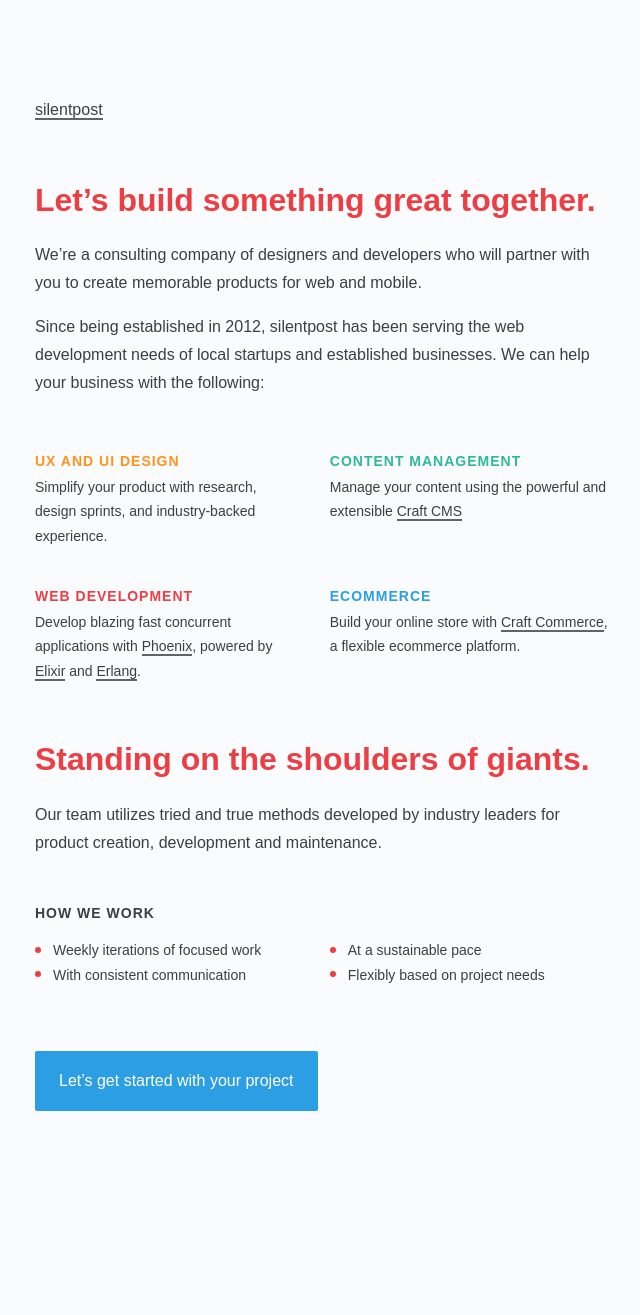
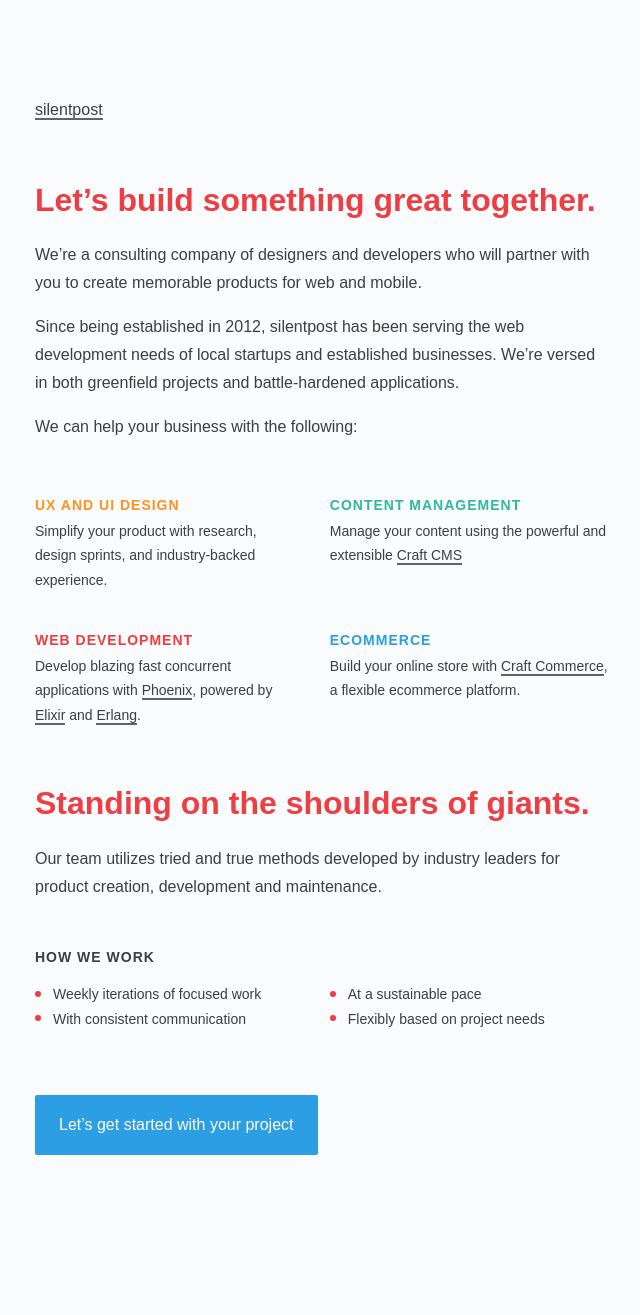
Before and after one commit to silentpost/silentpost.github.io, a Jekyll site: the page built from _pages/home.md, in a window 1280 px wide. Shown: the whole page, without its empty margins (61-701 px from the left). Built offline with Jekyll 4.4.1, drawn with Linux system fonts in a browser that asks for light colours; before the commit the page ends 1271 px from its top, so only the background shows below that.

Commit message:
Update copy on homepage
Added links for Phoenix, Elixir and Erlang, removed a bulletpoint on how we
work, and added some more text to the initial page.

```diff
--- a/_pages/home.md
+++ b/_pages/home.md
@@ -10,8 +10,10 @@ We're a consulting company of designers and developers who will partner with
 you to create memorable products for web and mobile.
 
 Since being established in 2012, silentpost has been serving the web development
-needs of local startups and established businesses. We can help your business
-with the following:
+needs of local startups and established businesses. We're versed in both
+greenfield projects and battle-hardened applications.
+
+We can help your business with the following:
 
 {: .experience-list}
 - ## UX and UI design
```
